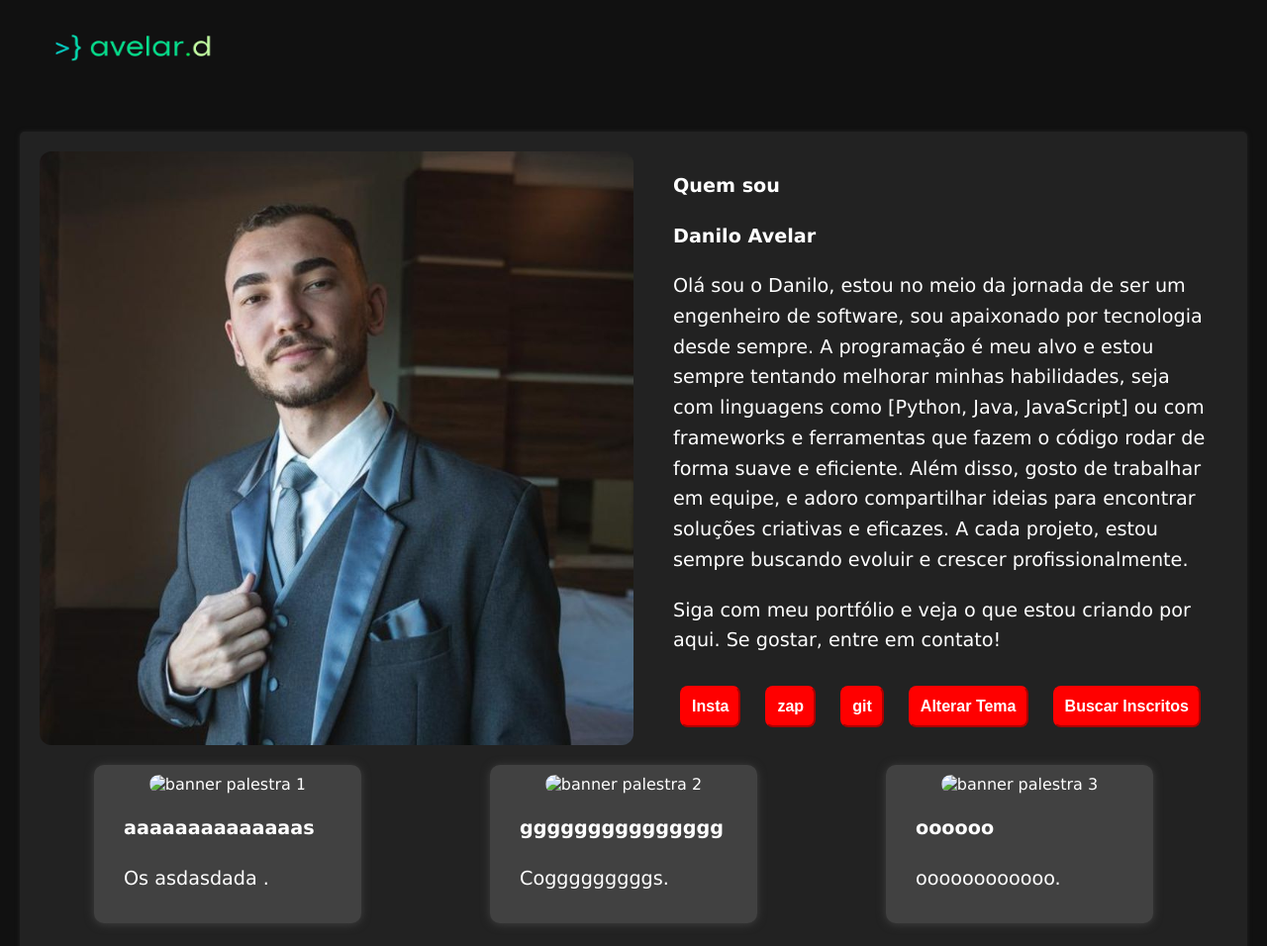
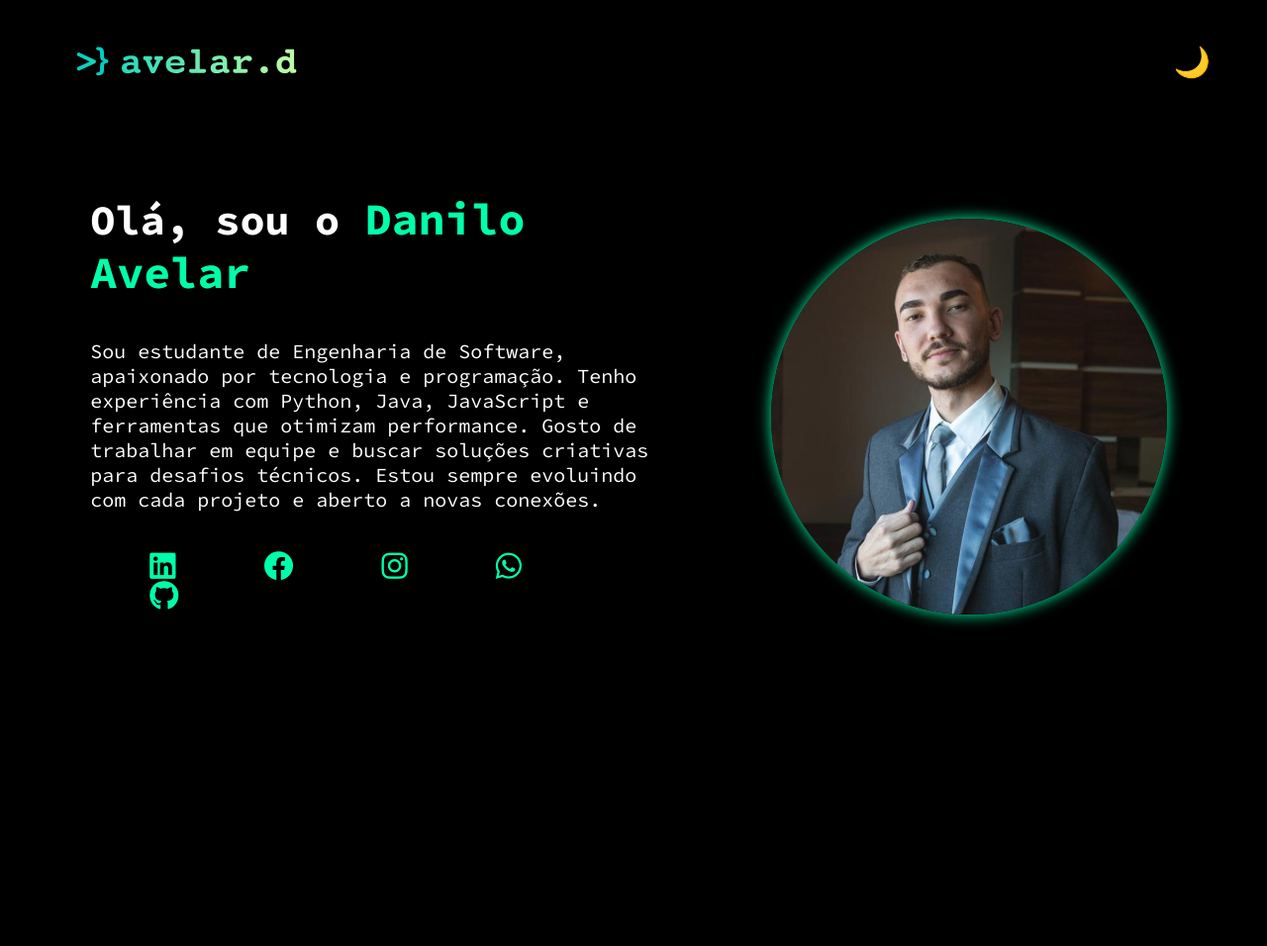
Before and after one commit to avelard/Projeto-Site---PW, a plain HTML site: page Portifólio/index.html in a window 1280 px wide. Shown: the top 956 px of the page at 99% size. After the commit the page ends 800 px from the top, so only its background shows below. Drawn offline with Linux system fonts and the light colour scheme.

Commit message:
edit2 portfólio

```diff
--- /dev/null
+++ b/Portifólio/css/header.css
@@ -0,0 +1,52 @@
+@import url('variable.css');
+@import url('index.css');
+
+header{
+    background-color: var(--bg-color);
+    padding: 10px 4%;
+    align-items: center;
+    display: flex;
+    justify-content: space-between;
+    align-items: center;
+
+}
+
+.interface{
+    max-width: 1280px;
+    width: 100%;
+    display: flex;
+    margin: 0 auto;
+
+}
+.btn-alterar-tema button{
+    background: none;
+    font-size: 30px;
+    cursor: pointer ;
+    border:none;
+    box-shadow: none;
+
+}
+.btn-alterar-tema button:hover{
+    scale: 1.05;
+    transition: 0,8s;
+    transform: 1,05;
+
+}
+
+
+header > .interface{
+    display: flex;
+    justify-content: space-between;
+    align-items: center;
+}
+
+
+
+
+@media(max-width: 600px) {
+    .card {
+        width: 50%;
+    }
+
+
+}
--- a/Portifólio/css/index.css
+++ b/Portifólio/css/index.css
@@ -1,107 +1,121 @@
 @import url('variable.css');
+@import url('header.css');
 
 
 
 body{
-    font-family: 'Lucida Sans', 'Lucida Sans Regular', 'Lucida Grande', 'Lucida Sans Unicode', Geneva, Verdana, sans-serif, Times, serif;
+    font-family: "Source Code Pro", monospace;
+    font-optical-sizing: auto;
+    font-weight: weight;
+    font-style: normal;
     background-color: var(--bg-color-body);
     color: var(--font-color);
+    height: 100vh;
     margin: 0;
     padding: 0;
     text-align: center;
 
+
 }
 
 
-header{
-    background-color: #111111;
-    padding: 1px;
-    /*align-items: center;*/
+.flex{
     display: flex;
-    justify-content: flex-start;
+}
+
+section.apresentacao{
+    padding: 40px 4%;
+    text-align: left;
+    margin: 30px 40px;
 
 }
 
-.foto{
-    width: 600px;
-    height: 600px;
-    border-radius: 2%;
+section.apresentacao .flex{
+    justify-content: center;
+    align-items: center;
+    gap: 120px;
+}
+.apresentacao .apresentacao-texto h1{
+    font-size: 42px;
+    margin: 0;
+    padding: 0;
+    text-align: left;
+    line-height: 1.2;
 }
 
-header .logo{
-    margin-left: 50px;
-}
-main{
-    max-width: 1200px;
-    background-color: var(--bg-color-conteiner);
-    border-radius: 5px;
-    margin: 20px auto;
-    box-shadow: 0 0 5px var(--bg-color-conteiner);
-    padding: 20px;
-
-}
-.negrito{
+.apresentacao .apresentacao-texto h1 span{
+    color: var(--btn-color);
+    font-size: 45px;
     font-weight: bold;
-}
-.cards{
-
-    display: flex;
-    flex-wrap: wrap;
-    gap: 20px;
-    justify-content: center;
-
-}
-.card img{
-    width: 100%;
-    border-radius: 10px;
 
 }
 
-main > div {
-    gap: 20px;
-    justify-content: center;
-    display: flex;
+.apresentacao .apresentacao-texto p{
+    font-size: 20px;
+    margin: 40px 0;
+
 }
 
-main > div p, main > div h2 {
-    text-align: left;
-    line-height: 1.6;
-    font-size: 1.2em;
-    margin: 20px;
+.apresentacao .apresentacao-imagem img{
+    width: 400px;
+    height: 400px;
+    border-radius: 100%;
+    box-shadow: 0px 0px 15px var(--btn-color);
+    position: relative;
+    animation: flutuar 2s ease-in-out infinite alternate;
+}
+
+.redes-sociais {
+    display: flex;
+    font-size: 15px;
+    margin: 5px 20px;
+    color: var(--btn-color);
+    text-decoration: none;
+    transition: 0.3s;
+
+
+}
+
+.redes-sociais .icones a{
+    margin: 0px 40px;
+    color: var(--btn-color);
+    text-decoration: none;
+
+}
+
+.redes-sociais .icones a:hover{
+    color: var(--btn-color-hover);
+    transition: 0.3s;
+    position: relative;
+    animation: pingar 0.5s ease-in-out infinite alternate;
+
+}
+
+@keyframes pingar {
+    0%{
+        top:0px;
+    }
+    50%{
+        top: 5px;
+    }
+    100%{
+        top:0px;
+    }
 }
 
 
 
-.card{
-    background-color: #414141;
-    width: 250px;
-    box-shadow: 0 1px 10px #414141;
-    border-radius: 10px;
-    margin: 20px auto;
-    padding: 10px;
+@keyframes flutuar{
+    0%{
+        top:0;
 
+        transform: translateX(0px);
+    }
+    50%{
+        transform: translateX(-10px);
+    }
+    100%{
+        top:30px;
+        transform: translateX(0px);
+    }
 }
-
-.botao {
-    color: #fff;
-    background-color: red;
-    border-radius: 8px;
-    padding: 10px;
-    font-size: 1em;
-    border-color: red;
-    margin: 10px;
-    cursor: pointer;
-    font-weight: bold;
-
-
-}
-
-@media(max-width: 600px) {
-    .card {
-        width: 50%;
-    }
-
-
-
-
-}
--- a/Portifólio/css/variable.css
+++ b/Portifólio/css/variable.css
@@ -1,15 +1,23 @@
 :root{
-    --bg-color-body: #111;
+    --bg-color-body: #000000;
     --bg-color-conteiner: #222;
     --font-color: #fff;
+    --btn-color: #00ffaa;
+    --btn-color-hover: #00ffbf;
 
 }
 
-[data-theme="light"]{
-    --bg-color-body: #9b9b9b;
-    --bg-color-conteiner: #cfcfcf;
-    --font-color: #000;
+[data-theme="light"] {
+    --bg-color-body: #dddddd;
+    --font-color: #000000;
+    --btn-data-theme-color: #007bff;
+    --btn-data-theme-color-hover: #0056b3;
+}
 
 
-
+[data-theme="dark"] {
+    --bg-color-body: #000000;
+    --font-color: #ffffff;
+    --btn-data-theme-color: #ffcc00;
+    --btn-data-themecolor-hover: #ff9900;
 }
--- a/Portifólio/index.html
+++ b/Portifólio/index.html
@@ -6,61 +6,73 @@
         <meta name = "viewport" content = "width=device-width, initial-scale=1.0">
         <title>Portifólio Danilo Avelar</title>
         <link rel="stylesheet" href="css/index.css">
-
+        <link rel="stylesheet" href="css/header.css">
+        <link rel="stylesheet" href="css/variable.css">
+        <link rel="preconnect" href="https://fonts.googleapis.com">
+        <link rel="preconnect" href="https://fonts.gstatic.com" crossorigin>
+        <link href="https://fonts.googleapis.com/css2?family=Source+Code+Pro:ital,wght@0,200..900;1,200..900&display=swap" rel="stylesheet">
+        <link rel="stylesheet" href="css/new-styles.css"><link href="https://cdnjs.cloudflare.com/ajax/libs/font-awesome/6.0.0-beta3/css/all.min.css" rel="stylesheet">
     </head>
 
     <body data-theme = "dark">
         <header>
-            <h1>
-                <img class="logo" src="images/logo.png"
-                alt="logo avelar.d"
-                width="170px"
-                height="60px" >
+            <div class="interface">
+                <div clas="logo">
+                    <a href="index.html" title="Voltar para a página inicial">
+                        <img class="logo" src="images/logo.svg"
+                            alt="logo avelar.d"
+                            width="280px"
+                            height="100px" >
+                    </a>
+                </div>
+                <div class="btn-alterar-tema">
+                    <button id="alterarTema" class="btn-alterartema" title="Alterar Tema" onClick="alterarTema()">
+                        🌙
+                    </button>
 
-            </h1>
+                </div>
+            </div>
+
 
         </header>
         <main>
-            <div>
-            <img class = "foto" src="images/d. avelar.jpg" alt="foto danilo" >
-                <div>
-                <p><span class="negrito">Quem sou</span></p>
-                <h2> Danilo Avelar </h2>
-                <p>Olá sou o Danilo, estou no meio da jornada de ser um engenheiro de software, sou apaixonado por tecnologia desde sempre.
-                    A programação é meu alvo e estou sempre tentando melhorar minhas habilidades, seja com linguagens como
-                    [Python, Java, JavaScript] ou com frameworks e ferramentas que fazem o código rodar de forma suave e eficiente.
-                    Além disso, gosto de trabalhar em equipe, e adoro compartilhar ideias para encontrar soluções criativas e eficazes.
-                    A cada projeto, estou sempre buscando evoluir e crescer profissionalmente.</p>
+            <section class="apresentacao">
+                <div class="interface">
+                    <div class="flex">
+                        <div class="apresentacao-texto">
+                            <h1>Olá, sou o <span>Danilo Avelar</span></h1>
+                            <p>Sou estudante de Engenharia de Software, apaixonado por tecnologia e programação.
+                                Tenho experiência com Python, Java, JavaScript e ferramentas que otimizam performance.
+                                Gosto de trabalhar em equipe e buscar soluções criativas para desafios técnicos.
+                                Estou sempre evoluindo com cada projeto e aberto a novas conexões.
+                            </p>
+                            <div class="redes-sociais">
+                                <div class="icones">
+                                    <a href="https://www.linkedin.com/in/danilo-avelar/" target="_blank" title="LinkedIn">
+                                        <i class="fab fa-linkedin fa-2x"></i>
+                                    </a>
+                                    <a href="https://www.facebook.com/DaaniloAvelar" target="_blank" title="Facebook">
+                                        <i class="fab fa-facebook fa-2x"></i>
+                                    </a>
+                                    <a href="https://www.instagram.com/daniloaveelar" target="_blank" title="Instagram">
+                                        <i class="fab fa-instagram fa-2x"></i>
+                                    </a>
+                                    <a href="https://wa.me/+5544999467904" target="_blank" title="WhatsApp">
+                                        <i class="fab fa-whatsapp fa-2x"></i>
+                                    </a>
+                                    <a href="https://github.com/avelard" target="_blank" title="GitHub">
+                                        <i class="fab fa-github fa-2x"></i>
+                                    </a>
+                                </div>
+                            </div>
+                        </div>
+                        <div class="apresentacao-imagem">
+                            <img src="images/d. avelar.jpg" alt="foto danilo" width="200px" height="200px">
+                        </div>
+                    </div>
+                </div>
+            </section>
 
-                <p>Siga com meu portfólio e veja o que estou criando por aqui. Se gostar, entre em contato!</p>
-
-                <button class=botao>Insta</button>
-                <button class=botao>zap</button>
-                <button class=botao>git</button>
-                <button id="btAlterarTema" onclick="alterarTema()" class=botao>Alterar Tema</button>
-                <button onclick="buscarInscritos()" class = botao>Buscar Inscritos</button>
-            </div>
-        </div>
-
-            <div class = "cards">
-                <div class = "card">
-                    <img src="images/palestra1.jpg" alt="banner palestra 1" width="250px" height="180px">
-                    <p><span class="negrito"> aaaaaaaaaaaaaas </span></p>
-                    <p>Os asdasdada .</p>
-                </div>
-                <div class = "card">
-                    <img src="images/palestra2.jpg" alt="banner palestra 2"  width="250px" height="180px">
-                    <p><span class="negrito"> ggggggggggggggg </span></p>
-                    <p>Cogggggggggs.</p>
-                </div>
-                <div class = "card">
-                    <img src="images/palestra3.png" alt="banner palestra 3"width="250px" height="180px">
-                    <p><span class="negrito"> oooooo </span></p>
-                    <p>oooooooooooo.</p>
-                </div>
-                <div id = "inscritos" >
-                </div>
-            </div>
         </main>
         <script src="js/index.js">
 
--- a/Portifólio/js/index.js
+++ b/Portifólio/js/index.js
@@ -0,0 +1,11 @@
+
+function alterarTema() {
+    //DOM -> Document Object Model
+    const tema = document.body.getAttribute('data-theme');
+    const novoTema = tema == 'dark' ? 'light' : 'dark' ;
+    localStorage.setItem('tema', novoTema);
+    document.body.setAttribute('data-theme', novoTema);
+    const btAlterarTema = document.getElementById('alterarTema');
+    btAlterarTema.textContent = novoTema == 'dark' ? '☀️' : '🌙';
+
+}
```
Also changed, not shown: Portifólio/images/logo.svg (added), Portifólio/images/logo1.png (deleted).
